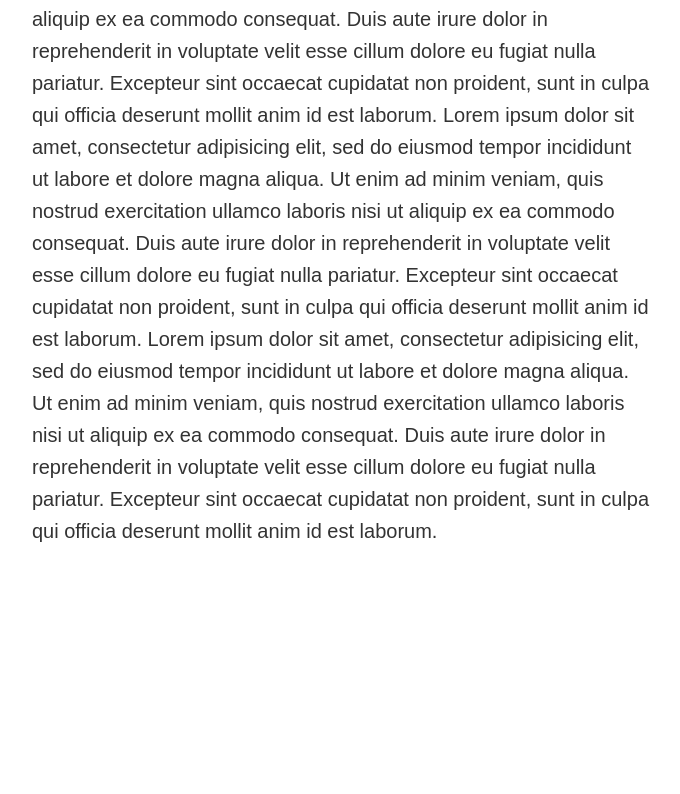
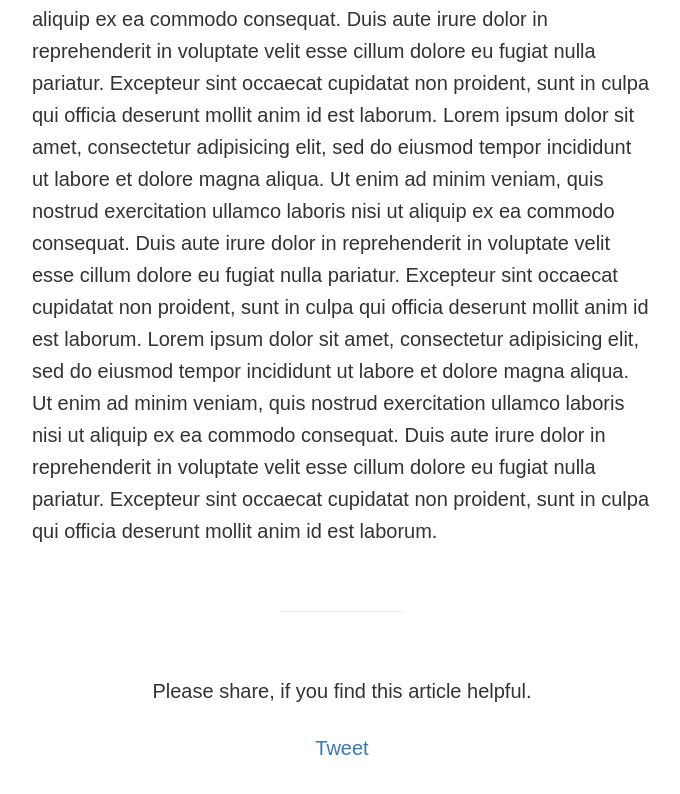
Before and after one commit to superirale/usmantheme, a website: page app/post.html in a window 1280 px wide. Shown: the part 372-1166 px from the top of the page, without its empty margins (298-978 px from the left). Before the commit the page ends 1039 px from the top, so only its background shows below. Drawn offline with nearby package versions, Linux system fonts and the light colour scheme.

Commit message:
final touches

```diff
--- a/app/post.html
+++ b/app/post.html
@@ -64,9 +64,19 @@
             consequat. Duis aute irure dolor in reprehenderit in voluptate velit esse
             cillum dolore eu fugiat nulla pariatur. Excepteur sint occaecat cupidatat non
             proident, sunt in culpa qui officia deserunt mollit anim id est laborum.</p>
+        <hr>
+
         </div>
+        <p class="social-share">
+            Please share, if you find this article helpful.
+            <br><br>
 
-     </div>
+            <a class="twitter-share-button"
+              href="https://twitter.com/intent/tweet?text=Introduction to Flask"
+              data-size="large"><script async src="//platform.twitter.com/widgets.js" charset="utf-8"></script>
+            Tweet</a>
+        </p>
+
     </div><!-- /.container -->
 
 
--- a/app/scss/modules/_blog-post.scss
+++ b/app/scss/modules/_blog-post.scss
@@ -6,7 +6,7 @@
 .post-header{
 	h1,h2,h3,h4,h5{
 		font-size: 40px;
-			margin-bottom: 20px;
+		margin-bottom: 20px;
 		color: $shadeColour;
 	}
 }
@@ -29,3 +29,14 @@
 		font-weight: 600;
 	}
 }
+.social-share{
+	text-align: center;
+}
+.twitter-share-button{
+	text-align: center;
+	margin: 0 auto;
+}
+
+.post-comment{
+	border: 1px solid $shadeColour;
+}
```
Also changed, not shown: app/css/style.css.
